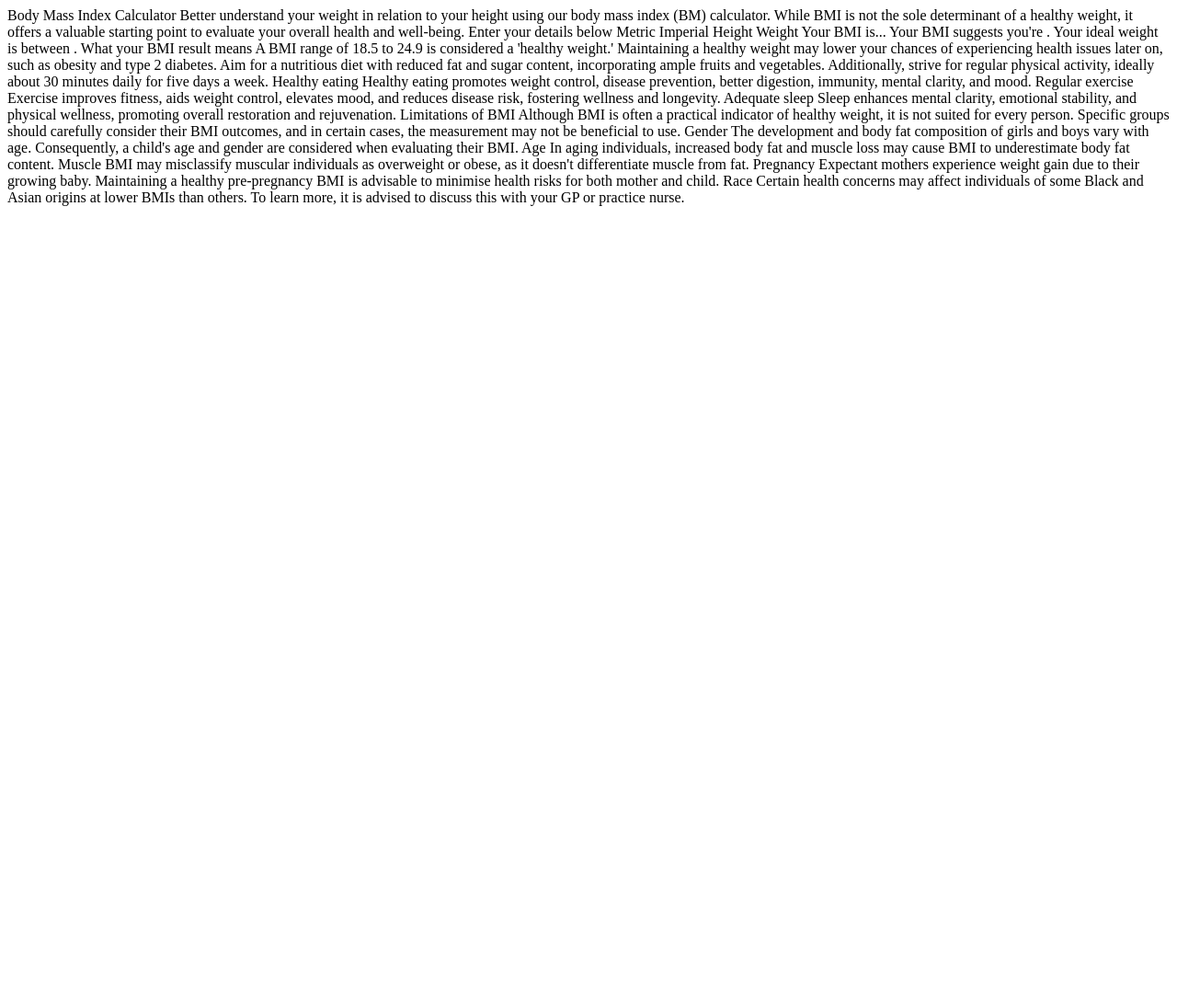
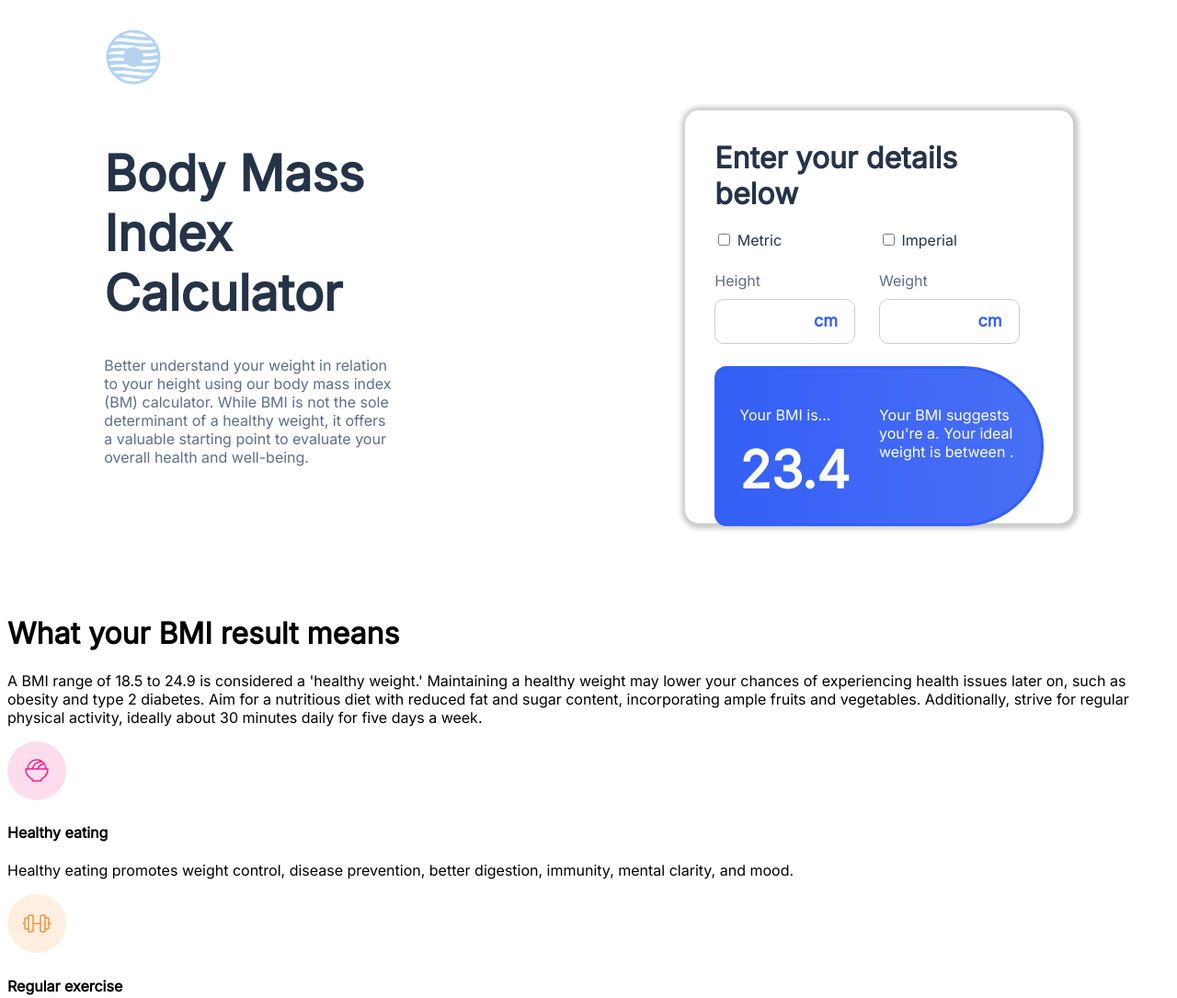
Before and after one commit to ymeatchem13/bmi_calculator, a plain HTML site: page starter-code/index.html in a window 1280 px wide. Shown: the top 1085 px of the page at 92% size. Before the commit the page ends 800 px from the top, so only its background shows below. Drawn offline with Linux system fonts and the light colour scheme.

Commit message:
basic site structure and bmi calculator styles

```diff
--- a/starter-code/index.html
+++ b/starter-code/index.html
@@ -3,83 +3,171 @@
 <head>
   <meta charset="UTF-8">
   <meta name="viewport" content="width=device-width, initial-scale=1.0">
-
+  <link rel="stylesheet" href="styles.css">
   <link rel="icon" type="image/png" sizes="32x32" href="./assets/images/favicon-32x32.png">
-
+  <link href='https://fonts.googleapis.com/css?family=Inter' rel='stylesheet'>
+  <script src="main.js"></script>
   <title>Frontend Mentor | Body Mass Index Calculator</title>
 </head>
-<body>
+<body class="container">
 
-  Body Mass Index Calculator
+  <!-- First Screen -->
+  <div class="bmi-calculator">
+    <!-- Left Section -->
+    <div class="bmi-logo">
+      <img src="./assets/images/logo.svg">
+    </div>
+    <div class="bmi-description">
+      <div class="bmi-description-content">
+        <h1 class="header">Body Mass Index Calculator</h1>
 
-  Better understand your weight in relation to your height using our
+        <p>Better understand your weight in relation to your height using our
           body mass index (BM) calculator. While BMI is not the sole determinant
           of a healthy weight, it offers a valuable starting point to evaluate
-  your overall health and well-being.
+          your overall health and well-being.</p>
+      </div>
+    </div>
 
-  Enter your details below
+    <!-- Right Section -->
+    <div class="bmi-form"> <!-- Form -->
+      <div class="bmi-form-content">
+        <div class="content">
+          <h1 class="content-header">Enter your details below</h1>
 
-  Metric
-  Imperial
+          <div class="checkbox-container">
+            <div class="metric-container">
+              <input type="checkbox" id="metricChkbox" name="metricChkbox" value="metric">
+              <label class="metric-label" for="metricChkbox">Metric</label>
+            </div>
+            <div class="imperial-container">
+              <input type="checkbox" id="imperialChkbox" name="imperialChkbox" value="imperial">
+              <label class="imperial-label" for="imperialChkbox">Imperial</label>
+            </div>
+          </div>
 
-  Height
-  Weight
+          <div class="height-weight-container">
+            <div class="height-container">
+              <label for="height">Height</label>
+              <div class="height-input">
+                <input class="height" type="number" id="height" name="height">
+                <div class="units-value-container">
+                  <span class="units-value">cm</span>
+                </div>
+              </div>
+            </div>
+            <div class="weight-container">
+              <label for="weight">Weight</label>
+              <div class="weight-input">
+                <input class="weight" type="number" id="weight" name="weight">
+                <div class="units-value-container">
+                  <span class="units-value">cm</span>
+                </div>
+              </div>
+            </div>
+          </div>
 
-  Your BMI is...
+          <div class="bmi-info-container">
+            <div class="info-container">
+              <div class="bmi-info">
+                <p>Your BMI is...</p>
+                <p class="bmi-number">23.4</p>
+                <!-- add score -->
+              </div>
+              <div class="bmi-message">
+                <p>Your BMI suggests you're a<!-- add classification -->. Your ideal weight is between <!-- add range -->.</p>
+              </div>
+            </div>
+          </div>
+        </div>
+      </div>
+    </div>
+  </div>
 
-  <!-- add score -->
+  <!-- Second Screen -->
+  <div>
+    <div>
+      <h1>What your BMI result means</h1>
 
-  Your BMI suggests you're <!-- add classification -->.
-  Your ideal weight is between <!-- add range -->.
-
-  What your BMI result means
-
-  A BMI range of 18.5 to 24.9 is considered a 'healthy weight.' Maintaining a
+      <p>A BMI range of 18.5 to 24.9 is considered a 'healthy weight.' Maintaining a
         healthy weight may lower your chances of experiencing health issues later on,
         such as obesity and type 2 diabetes. Aim for a nutritious diet with reduced
         fat and sugar content, incorporating ample fruits and vegetables. Additionally,
         strive for regular physical activity, ideally about 30 minutes daily for
-  five days a week.
+        five days a week.</p>
+    </div>
+  </div>
 
-  Healthy eating
-  Healthy eating promotes weight control, disease prevention, better digestion,
-  immunity, mental clarity, and mood.
 
-  Regular exercise
-  Exercise improves fitness, aids weight control, elevates mood, and reduces disease
-  risk, fostering wellness and longevity.
+  <!-- Third Screen -->
+  <div>
+    <div>
+      <img src="./assets/images/icon-eating.svg">
+      <h4>Healthy eating</h4>
+      <p>Healthy eating promotes weight control, disease prevention, better digestion,
+        immunity, mental clarity, and mood.</p>
+    </div>
+    <div>
+      <img src="./assets/images/icon-exercise.svg">
+      <h4>Regular exercise</h4>
+      <p>Exercise improves fitness, aids weight control, elevates mood, and reduces disease
+        risk, fostering wellness and longevity.</p>
+    </div>
+    <div>
+      <img src="./assets/images/icon-sleep.svg">
+      <h4>Adequate sleep</h4>
+      <p>Sleep enhances mental clarity, emotional stability, and physical wellness, promoting
+        overall restoration and rejuvenation.</p>
+    </div>
+  </div>
 
-  Adequate sleep
-  Sleep enhances mental clarity, emotional stability, and physical wellness, promoting
-  overall restoration and rejuvenation.
-
-  Limitations of BMI
-
-  Although BMI is often a practical indicator of healthy weight, it is not suited for
+  <!-- Fourth Screen -->
+  <div>
+    <!-- Row One -->
+    <div>
+      <h1>Limitations of BMI</h1>
+      <p>Although BMI is often a practical indicator of healthy weight, it is not suited for
         every person. Specific groups should carefully consider their BMI outcomes, and in
-  certain cases, the measurement may not be beneficial to use.
-
-  Gender
-  The development and body fat composition of girls and boys vary with age. Consequently,
-  a child's age and gender are considered when evaluating their BMI.
-
-  Age
-  In aging individuals, increased body fat and muscle loss may cause BMI to underestimate
-  body fat content.
-
-  Muscle
-  BMI may misclassify muscular individuals as overweight or obese, as it doesn't
-  differentiate muscle from fat.
-
-  Pregnancy
-  Expectant mothers experience weight gain due to their growing baby. Maintaining a
+        certain cases, the measurement may not be beneficial to use.</p>
+      <div>
+        <img src="./assets/images/icon-gender.svg">
+        <p>Gender</p>
+        <p>The development and body fat composition of girls and boys vary with age. Consequently,
+          a child's age and gender are considered when evaluating their BMI.</p>
+      </div>
+    </div>
+    <!-- Row Two -->
+    <div>
+      <div>
+        <img src="./assets/images/icon-age.svg">
+        <p>Age</p>
+        <p>In aging individuals, increased body fat and muscle loss may cause BMI to underestimate
+          body fat content.</p>
+      </div>
+      <div>
+        <img src="./assets/images/icon-muscle.svg">
+        <p>Muscle</p>
+        <p>BMI may misclassify muscular individuals as overweight or obese, as it doesn't
+          differentiate muscle from fat.</p>
+      </div>
+    </div>
+    <!-- Row Three -->
+    <div>
+      <div>
+        <img src="./assets/images/icon-pregnancy.svg">
+        <p>Pregnancy</p>
+        <p>Expectant mothers experience weight gain due to their growing baby. Maintaining a
           healthy pre-pregnancy BMI is advisable to minimise health risks for both mother
-  and child.
-
-  Race
-  Certain health concerns may affect individuals of some Black and Asian origins at
+          and child.</p>
+      </div>
+      <div>
+        <img src="./assets/images/icon-race.svg">
+        <p>Race</p>
+        <p>Certain health concerns may affect individuals of some Black and Asian origins at
           lower BMIs than others. To learn more, it is advised to discuss this with your
-  GP or practice nurse.
+          GP or practice nurse.</p>
+      </div>
+    </div>
+  </div>
 
 </body>
 </html>
--- /dev/null
+++ b/starter-code/styles.css
@@ -0,0 +1,206 @@
+html, body {
+    height: 100%;
+}
+
+/* Chrome, Safari, Edge, Opera */
+input::-webkit-outer-spin-button,
+input::-webkit-inner-spin-button {
+  -webkit-appearance: none;
+  margin: 0;
+}
+
+/* Firefox */
+input[type=number] {
+  -moz-appearance: textfield;
+}
+
+.container {
+    font-family: 'Inter';
+
+    .bmi-calculator {
+        display: grid;
+        grid: auto-flow / repeat(12, 1fr);
+        height: 80vh;
+
+        .bmi-logo {
+            grid-column-start: 2;
+            grid-column-end: span 1;
+            align-self: center;
+        }
+
+        .bmi-description {
+            grid-column-start: 2;
+            grid-column-end: span 3;
+
+            .header {
+                font-size: 54px;
+                color: #253347;
+            }
+
+            .bmi-description-content {
+                color: #5E6E85;
+            }
+
+        }
+
+        .bmi-form {
+            grid-column-start: 8;
+            grid-column-end: span 4;
+            border-radius: 15px;
+            height: 85%;
+            box-shadow: 1px 1px 5px 5px #ccc;
+
+            .bmi-form-content {
+
+                .content {
+                    margin: 2em;
+
+                    .content-header {
+                        color: #253347;
+                    }
+
+                    .checkbox-container {
+                        display: flex;
+                        flex-direction: row;
+                        margin-bottom: 1.5em;
+
+                        .metric-container {
+                            width: 50%;
+
+                            .metric-label {
+                                color: #253347;
+                            }
+                        }
+
+                        .imperial-container {
+                            width: 50%;
+
+                            .imperial-label {
+                                color: #253347;
+                            }
+                        }
+                    }
+
+                    .height-weight-container {
+                        display: flex;
+                        flex-direction: row;
+                        margin-bottom: 1.5em;
+
+                        .height-container {
+                            display: flex;
+                            flex-direction: column;
+                            width: 50%;
+
+                            label {
+                                color: #5E6E85;
+                            }
+
+                            .height-input {
+                                display: flex;
+                                flex-direction: row;
+
+                                .height {
+                                    width: 90%;
+                                    border: 1px solid #ccc;
+                                    border-radius: 10px;
+                                    box-sizing: border-box;
+                                    padding: 12px 20px;
+                                    margin-top: 0.5em;
+                                    font-size: 20px;
+                                }
+
+                                input:focus {
+                                    border: 1px solid #345FF6;
+                                }
+
+                                .units-value-container {
+                                    .units-value {
+                                        position: relative;
+                                        left: -2.5em;
+                                        top: 1.25em;
+                                        color: #345FF6;
+                                        font-size: 18px;
+                                        font-weight: 600;
+                                    }
+                                }
+                            }
+                        }
+
+                        .weight-container {
+                            display: flex;
+                            flex-direction: column;
+                            width: 50%;
+
+                            label {
+                                color: #5E6E85;
+                            }
+
+                            .weight-input {
+                                display: flex;
+                                flex-direction: row;
+
+                                .weight {
+                                    width: 90%;
+                                    border: 1px solid #ccc;
+                                    border-radius: 10px;
+                                    box-sizing: border-box;
+                                    padding: 12px 20px;
+                                    margin-top: 0.5em;
+                                    font-size: 20px;
+                                }
+
+                                input:focus {
+                                    border: 1px solid #345FF6;
+                                }
+
+                                .units-value-container {
+                                    .units-value {
+                                        position: relative;
+                                        left: -2.5em;
+                                        top: 1.25em;
+                                        color: #345FF6;
+                                        font-size: 18px;
+                                        font-weight: 600;
+                                    }
+                                }
+                            }
+                        }
+                    }
+
+                    .bmi-info-container {
+                        border: solid;
+                        border-radius: 15px 100px 100px 15px;
+                        border-color: #345FF6;
+                        background-image: linear-gradient(to right, rgb(52, 95, 246), rgb(73, 111, 246));
+                        /*background-color: #345FF6;*/
+
+                        .info-container {
+                            margin: 1.5em;
+                            display: flex;
+                            flex-direction: row;
+
+                            .bmi-info {
+                                display: flex;
+                                flex-direction: column;
+                                width: 50%;
+                                color: #FFFFFF;
+
+                                .bmi-number {
+                                    color: #FFFFFF;
+                                    font-size: 56px;
+                                    font-weight: 700;
+                                    margin: 0;
+                                }
+                            }
+
+                            .bmi-message {
+                                width: 50%;
+                                color: #FFFFFF;
+                            }
+                        }
+                    }
+                }
+            }
+        }
+    }
+}
```
Also changed, not shown: starter-code/main.js (added). Lines whose indentation alone changed are shown as unchanged.
